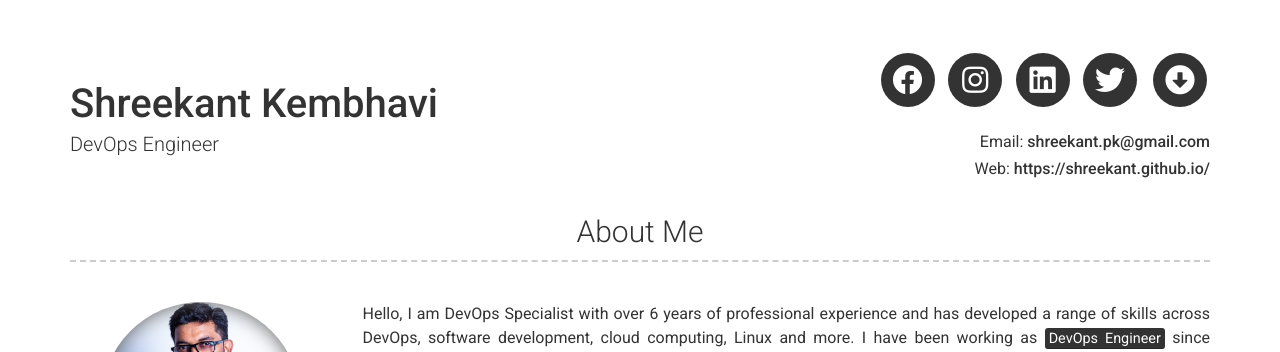
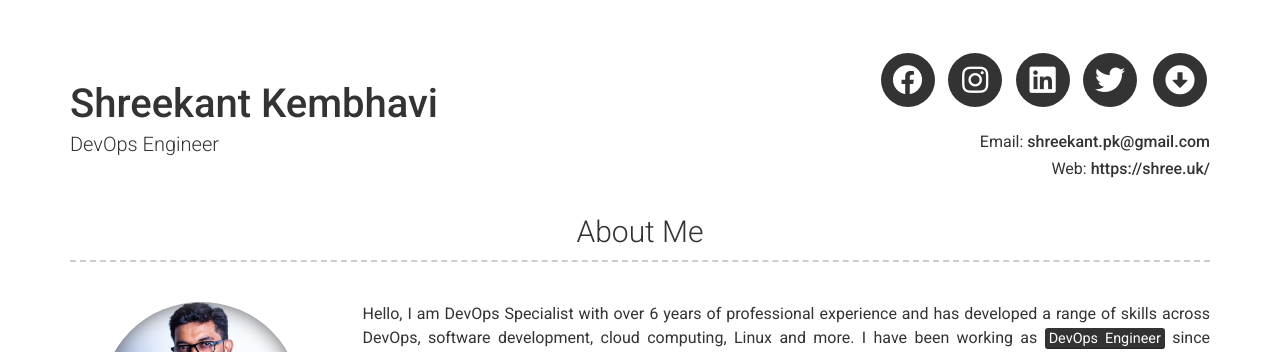
Before and after one commit to shreekant/cv, a Jekyll site: the page built from index.md, in a window 1280 px wide and 900 px high. Shown: the top 352 px of the window. Built offline with Jekyll 4.4.1, drawn with Linux system fonts in a browser that asks for light colours; nearby versions of some CDN libraries; part of the change alters nothing that is shown.

```diff
--- a/_config.yml
+++ b/_config.yml
@@ -6,7 +6,7 @@ repository: My resume in this git repository
 name: Shreekant Kembhavi
 title: DevOps Engineer
 email: shreekant.pk@gmail.com
-website: https://shreekant.github.io/
+website: https://shree.uk/
 
 darkmode: false
 
@@ -25,20 +25,20 @@ instagram_username: shreekantpk
 # googleplus_username: +shreekantpk
 # orcid_username: 0000-0000-0000-0000
 
-# # Social links for footer
-# footer_linkedin_username: shreekantpk
-# footer_facebook_username: shreekantpk
-# footer_twitter_username: shreekantpk
-# footer_instagram_username: shreekantpk
-# footer_github_username:  shreekantpk
-# footer_stackoverflow_username: "1285684"
-# footer_dribbble_username: shreekantpk
-# footer_flickr_username: shreekant.pk
-# # footer_xing_username: shreekantpk
-# footer_pinterest_username: shreekantpk
-# footer_youtube_username: shreekantpk
-# # footer_googleplus_username: +shreekantpk
-# # footer_orcid_username: 0000-0000-0000-0000
+# Social links for footer
+footer_linkedin_username: shreekantpk
+footer_facebook_username: shreekantpk
+footer_twitter_username: shreekantpk
+footer_instagram_username: shreekantpk
+footer_github_username:  shreekant
+footer_stackoverflow_username: "1285684"
+footer_dribbble_username: shreekantpk
+#footer_flickr_username: shreekant.pk
+#footer_xing_username: shreekantpk
+footer_pinterest_username: shreekantpk
+footer_youtube_username: shreekantpk
+# footer_googleplus_username: +shreekantpk
+# footer_orcid_username: 0000-0000-0000-0000
 
 # Additional icon links
 additional_links:
```
